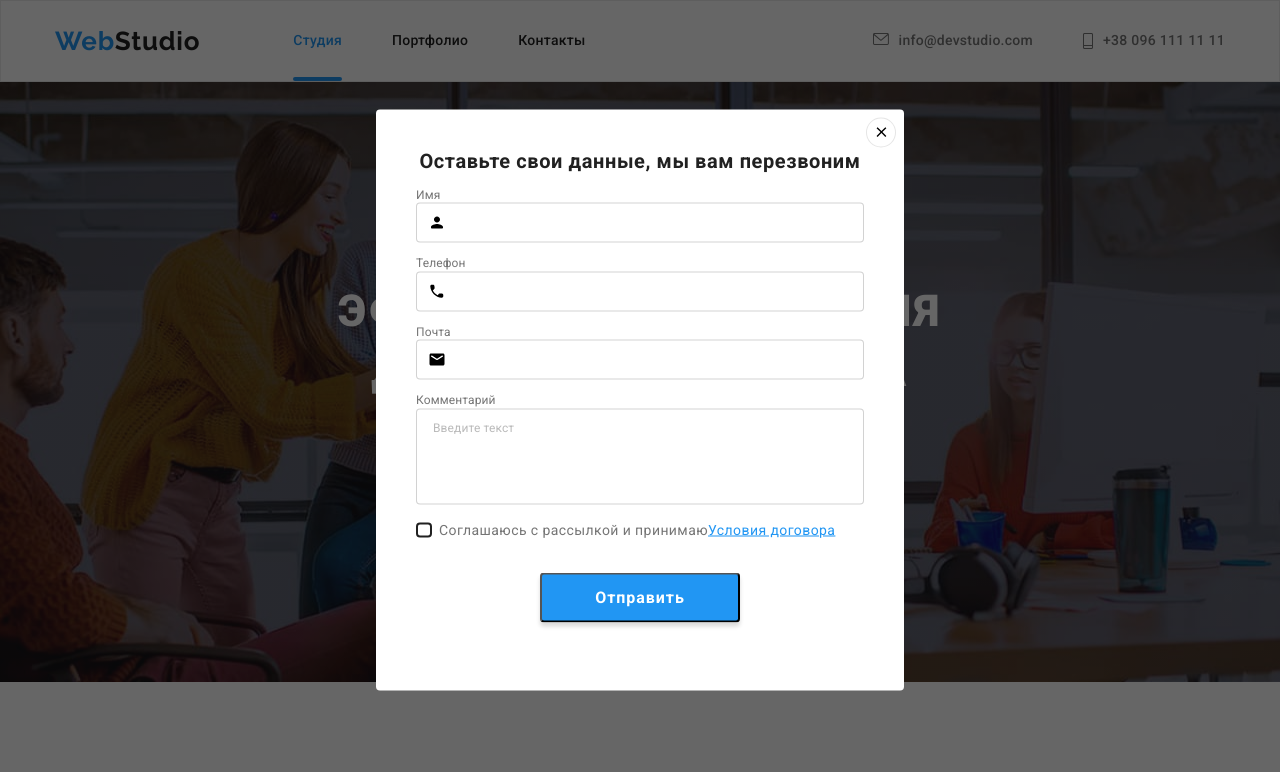
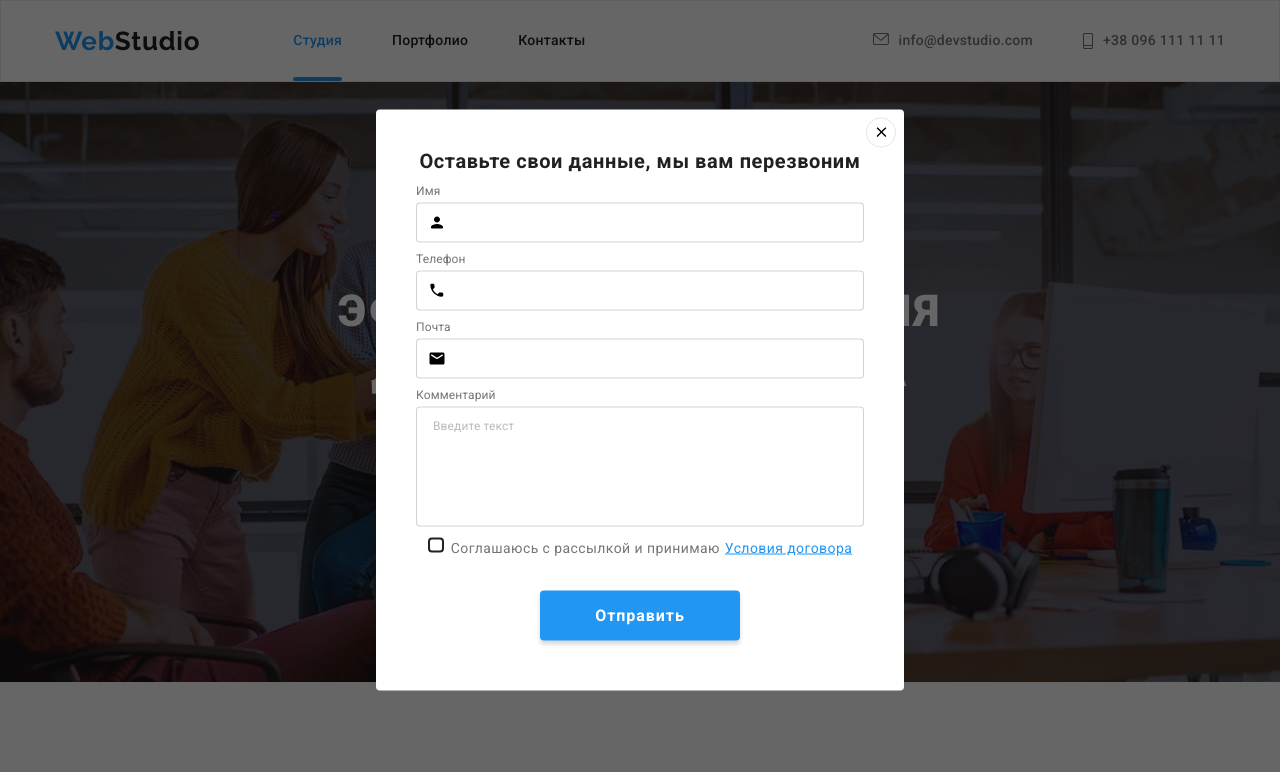
Before and after one commit to Kyrylo1122/hw-6, a plain HTML site: page index.html in a window 1280 px wide. Both pictures are taken after a click on the button "Заказать услугу". Shown: the top 772 px of the page. Drawn offline with nearby package versions, Linux system fonts and the light colour scheme.

Commit message:
borders-none

```diff
--- a/css/styless.css
+++ b/css/styless.css
@@ -201,6 +201,7 @@ body {
 
   color: var(--white-text-color);
 
+  border: none;
   border-radius: 4px;
   min-width: 200px;
   min-height: 50px;
@@ -662,6 +663,10 @@ body {
 .modal-form-field + .modal-form-field {
   margin-top: 10px;
 }
+.modal-form-field {
+  display: flex;
+  flex-direction: column;
+}
 .modal-text {
   font-weight: 700;
   font-size: 20px;
@@ -718,11 +723,19 @@ body {
   justify-content: center;
   align-items: center;
 }
+.close-icon {
+  fill: #000;
+  transition: fill var(--animation-duration) var(--cubic-bezier);
+}
+.close-button-icon:hover > .close-icon,
+.close-button-icon:focus > .close-icon {
+  fill: var(--accent-color);
+}
 .modal-textarea {
   padding: 12px 16px;
   resize: none;
   width: 100%;
-  height: 96px;
+  height: 120px;
 
   outline: none;
   border: 1px solid rgba(33, 33, 33, 0.2);
@@ -746,7 +759,8 @@ body {
   letter-spacing: 0.03em;
   color: var(--second-text-color);
   display: flex;
-  align-items: center;
+  align-items: baseline;
+  justify-content: center;
 }
 .modal-check-text::before {
   content: '';
@@ -768,12 +782,14 @@ body {
 }
 .policy-accent {
   color: var(--accent-color);
+  margin-left: 5px;
 }
 .modal-btn {
   display: block;
   margin-left: auto;
   margin-right: auto;
   margin-top: 30px;
+  border: none;
 
   box-shadow: 0px 4px 4px rgba(0, 0, 0, 0.15);
 }
--- a/index.html
+++ b/index.html
@@ -474,9 +474,7 @@
             <input type="checkbox" id="modal-check" class="modal-check visually-hidden" />
             <label for="modal-check" class="modal-check-text"
               >Соглашаюсь с рассылкой и принимаю
-              <span class="policy-accent">
-                <a href="" class="policy-accent"> Условия договора</a>
-              </span>
+              <span class=""><a href="" class="policy-accent"> Условия договора</a> </span>
             </label>
           </div>
           <button type="submit" class="btn modal-btn">Отправить</button>
```
